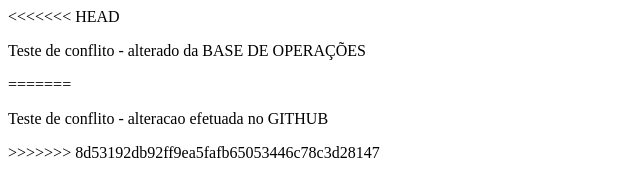
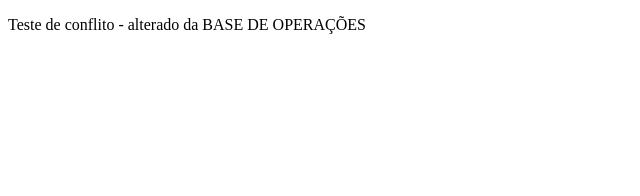
Before and after one commit to Alysson212/teste-conflito, a plain HTML site: page index.html in a window 1280 px wide. Shown: the whole page, without its empty margins (0-640 px from the left). Drawn offline with Linux system fonts and the light colour scheme.

Commit message:
resoslucao do conflito

```diff
--- a/index.html
+++ b/index.html
@@ -8,12 +8,7 @@
 </head>
 <body>
 
-<<<<<<< HEAD
     <P>Teste de conflito - alterado da BASE DE OPERAÇÕES</P>
 
-=======
-    <P>Teste de conflito - alteracao efetuada no GITHUB</P>
-
->>>>>>> 8d53192db92ff9ea5fafb65053446c78c3d28147
 </body>
 </html>
```
